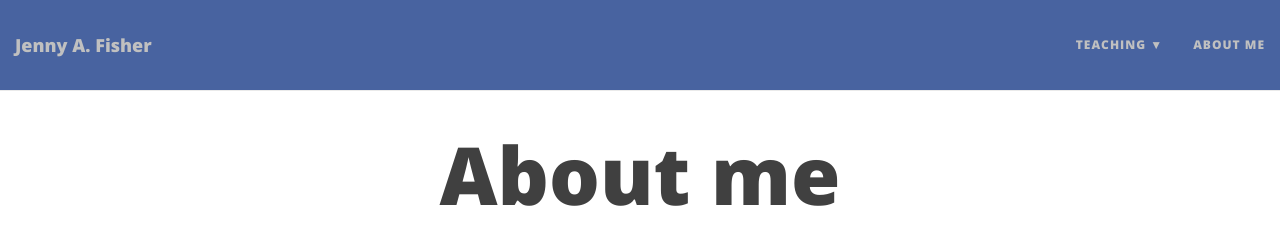
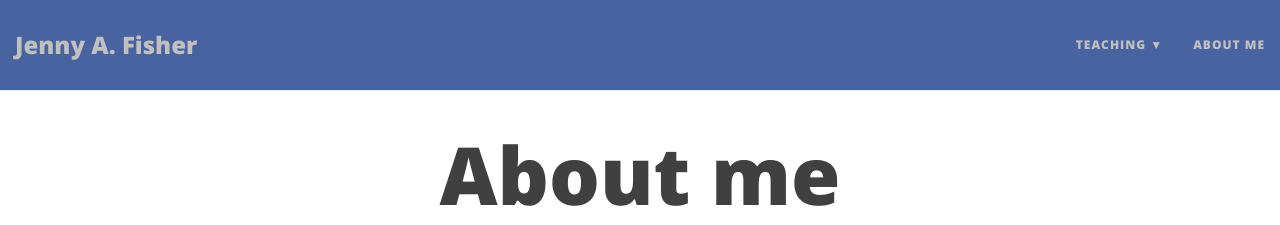
Before and after one commit to jennyfisher/jennyfisher.github.io, a Jekyll site: the page built from aboutme.md, in a window 1280 px wide. Shown: the top 225 px of the page. Built offline with Jekyll 4.4.1, drawn with Linux system fonts in a browser that asks for light colours; nearby versions of some CDN libraries.

Commit message:
Update main.css

```diff
--- a/css/main.css
+++ b/css/main.css
@@ -119,6 +119,10 @@ img {
   text-transform: uppercase;
   font-size: 12px;
   letter-spacing: 1px;
+}
+
+.navbar-custom .navbar-brand {
+  font-size: 24px;
 }
 
 .navbar-custom .navbar-brand,
```
